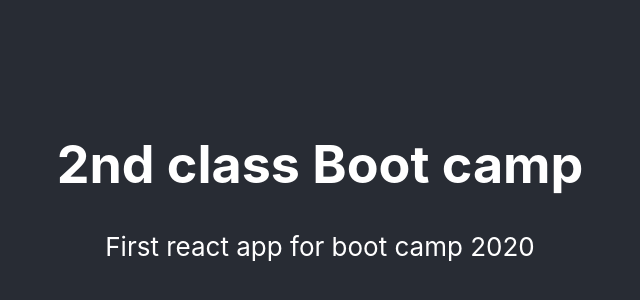
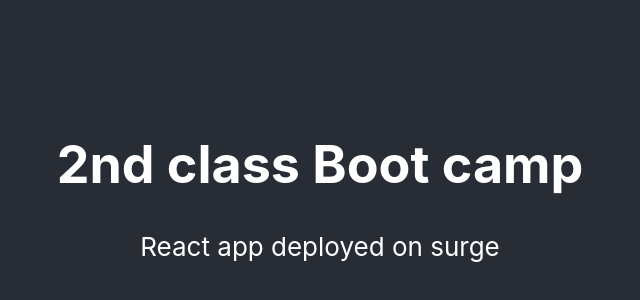
Before and after one commit to m-atique/bootcamp_class2, a React (Create React App) app: page / in a window 1280 px wide. Shown: the part 220-520 px from the top of the page, without its empty margins (320-960 px from the left). Built offline with nearby package versions, Linux system fonts and the light colour scheme.

Commit message:
main,yml and app.js updated

```diff
--- a/src/App.js
+++ b/src/App.js
@@ -10,7 +10,7 @@
 
         <a>
         <h1>2nd class Boot camp</h1>
-          First react app for boot camp 2020
+          React app deployed on surge
         </a>
       </header>
     </div>
```
